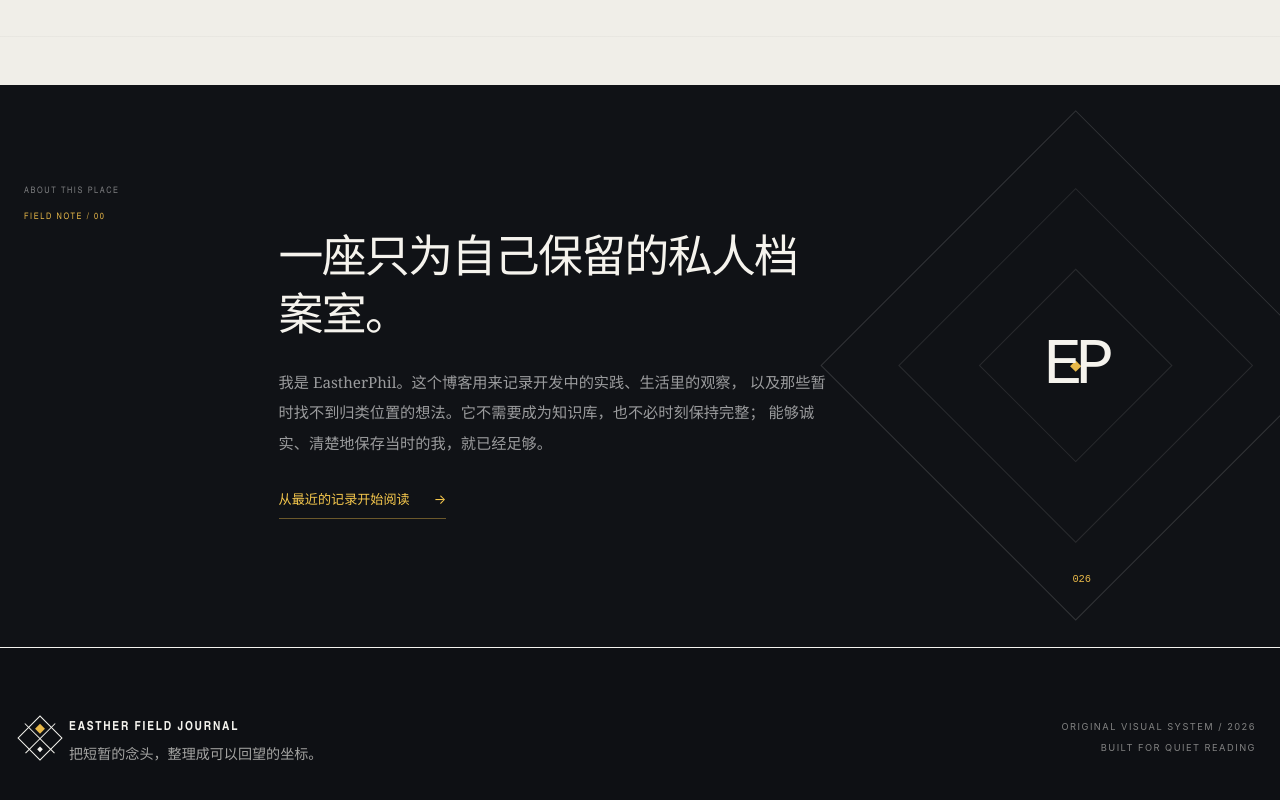
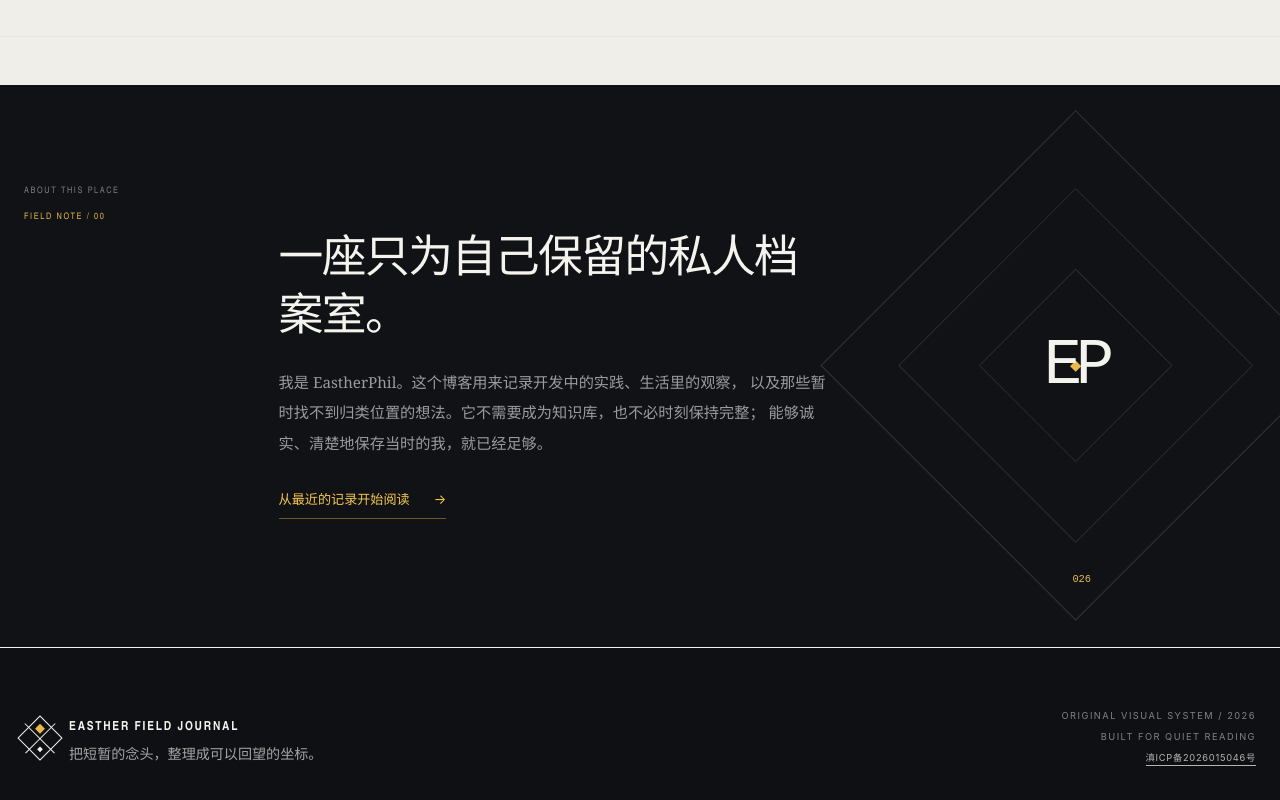
Before and after one commit to eoitsefy/personal-blog, a Next.js app: page / in a window 1280 px wide. Shown: the part 1444-2244 px from the top of the page. Built offline with nearby package versions, Linux system fonts and the light colour scheme.

Commit message:
Add ICP filing footer

```diff
--- a/src/components/site/site-shell.module.css
+++ b/src/components/site/site-shell.module.css
@@ -180,7 +180,24 @@
   text-align: right;
   font-size: 0.58rem;
   letter-spacing: 0.16em;
+}
+
+.footerMeta > span {
   opacity: 0.5;
+}
+
+.filingLink {
+  width: fit-content;
+  justify-self: end;
+  border-bottom: 1px solid currentColor;
+  letter-spacing: 0.08em;
+  opacity: 0.72;
+  transition: opacity 180ms ease;
+}
+
+.filingLink:hover,
+.filingLink:focus-visible {
+  opacity: 1;
 }
 
 @media (max-width: 760px) {
@@ -219,6 +236,10 @@
   .footerMeta {
     text-align: left;
   }
+
+  .filingLink {
+    justify-self: start;
+  }
 }
 
 @media (max-width: 430px) {
--- a/src/components/site/site-shell.tsx
+++ b/src/components/site/site-shell.tsx
@@ -1,4 +1,5 @@
 import Link from "next/link";
+import { ICP_FILING_NUMBER, ICP_FILING_URL } from "@/lib/site";
 import styles from "./site-shell.module.css";
 
 type SiteHeaderProps = {
@@ -66,6 +67,13 @@ export function SiteFooter({ tone = "light" }: { tone?: "dark" | "light" }) {
         <div className={styles.footerMeta}>
           <span>ORIGINAL VISUAL SYSTEM / 2026</span>
           <span>BUILT FOR QUIET READING</span>
+          <a
+            className={styles.filingLink}
+            href={ICP_FILING_URL}
+            aria-label={`${ICP_FILING_NUMBER}，前往工业和信息化部政务服务平台`}
+          >
+            {ICP_FILING_NUMBER}
+          </a>
         </div>
       </div>
     </footer>
--- a/src/lib/site.ts
+++ b/src/lib/site.ts
@@ -3,6 +3,8 @@ export const SITE_DESCRIPTION = "记录技术、阅读与日常生活的个人
 export const SITE_AUTHOR = "EastherPhil";
 export const SITE_URL = "https://eastherphil.cn";
 export const SITE_OG_IMAGE = "/images/journal/night-courier.png";
+export const ICP_FILING_NUMBER = "滇ICP备2026015046号";
+export const ICP_FILING_URL = "https://beian.miit.gov.cn/";
 
 export function absoluteUrl(path = "/") {
   return new URL(path, `${SITE_URL}/`).toString();
```
Also changed, not shown: 4 other files (tests, documents, lock files or other folders).
